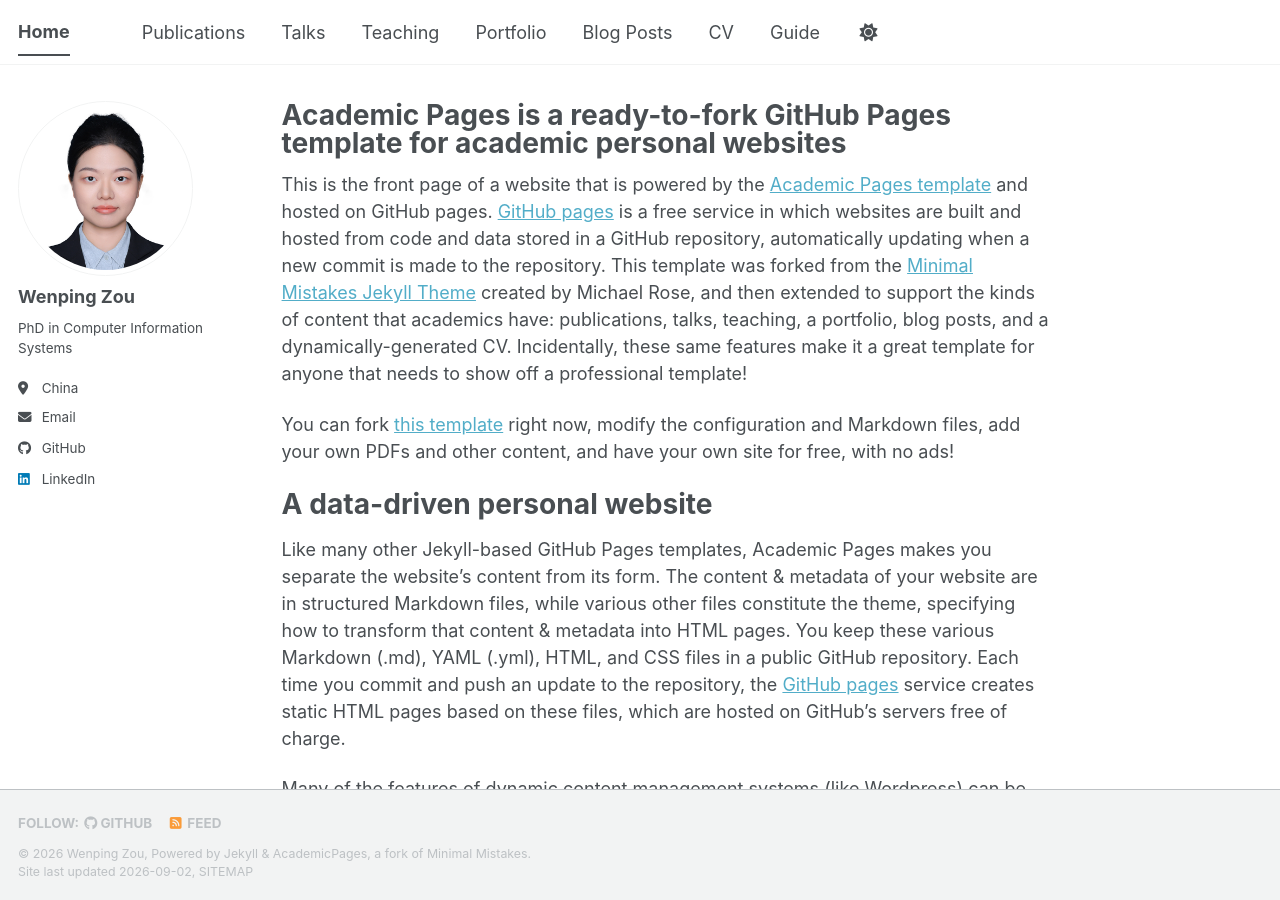
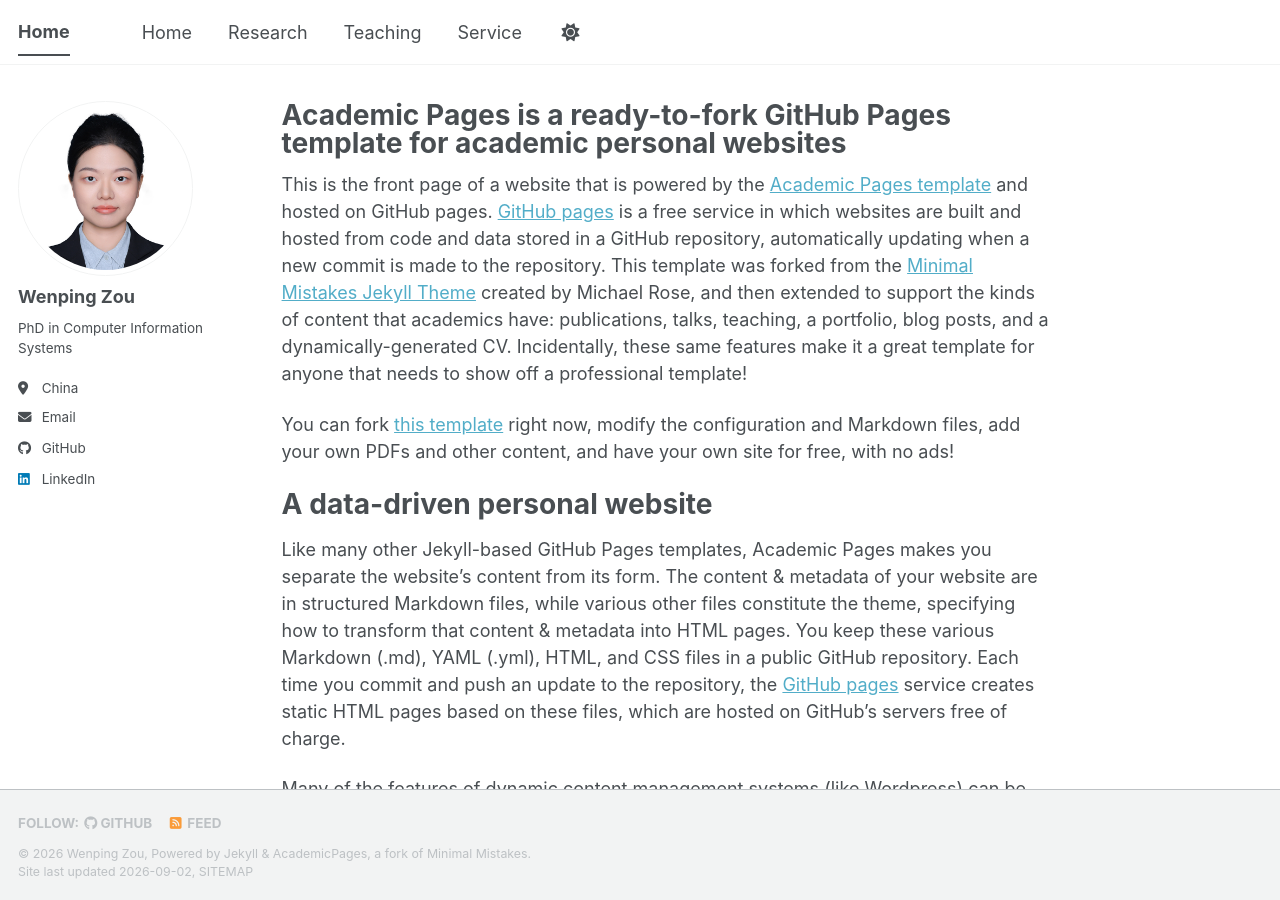
Before and after one commit to wenping-zou/wenping-zou.github.io, a Jekyll site: the page built from _pages/about.md, in a window 1280 px wide and 900 px high. Built offline with Jekyll 4.4.1, drawn with Linux system fonts in a browser that asks for light colours; a style sheet for code colours, icons or effects is not loaded; part of the change alters nothing that is shown.

Commit message:
Update navigation.yml

```diff
--- a/_data/navigation.yml
+++ b/_data/navigation.yml
@@ -8,26 +8,36 @@
 #      Markdown formatted page while the second is generated using JSON.
 
 main:
-  - title: "Publications"
+  - title: "Home"
+    url: /
+  - title: "Research"
     url: /publications/
-
-  - title: "Talks"
-    url: /talks/
-
   - title: "Teaching"
     url: /teaching/
-
-  - title: "Portfolio"
+  - title: "Service"
     url: /portfolio/
 
-  - title: "Blog Posts"
-    url: /year-archive/
+#main:
+#  - title: "Publications"
+#    url: /publications/
 
-  - title: "CV"
-    url: /cv/
+#  - title: "Talks"
+#    url: /talks/
+
+#  - title: "Teaching"
+#    url: /teaching/
+
+#  - title: "Portfolio"
+#    url: /portfolio/
+
+#  - title: "Blog Posts"
+#    url: /year-archive/
+
+#  - title: "CV"
+#    url: /cv/
 
   # - title: "CV"
   #   url: /cv-json/
 
-  - title: "Guide"
-    url: /markdown/
+#  - title: "Guide"
+#    url: /markdown/
```
